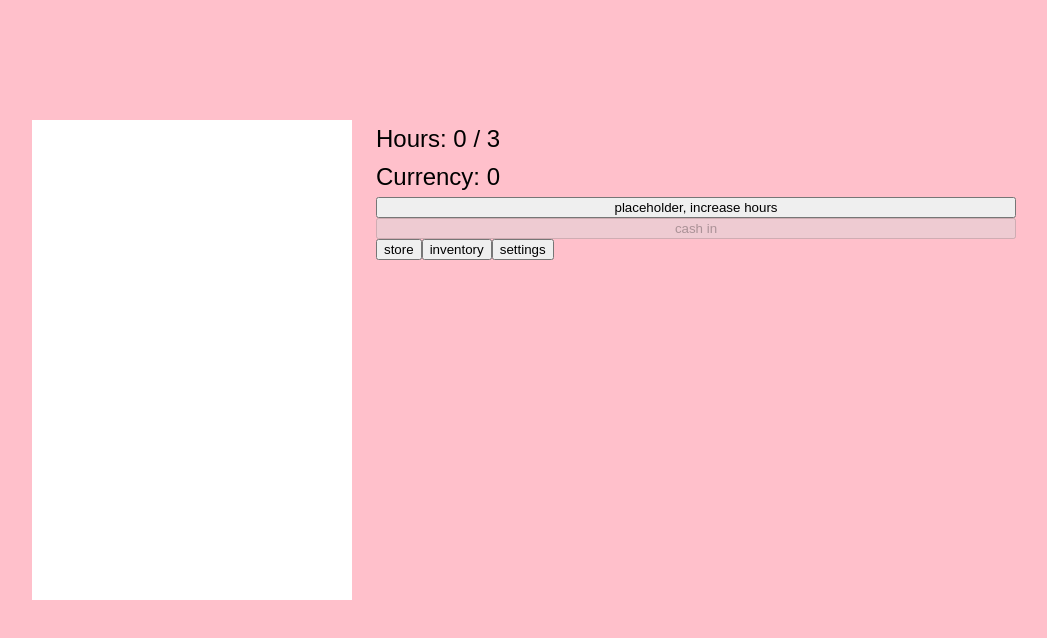
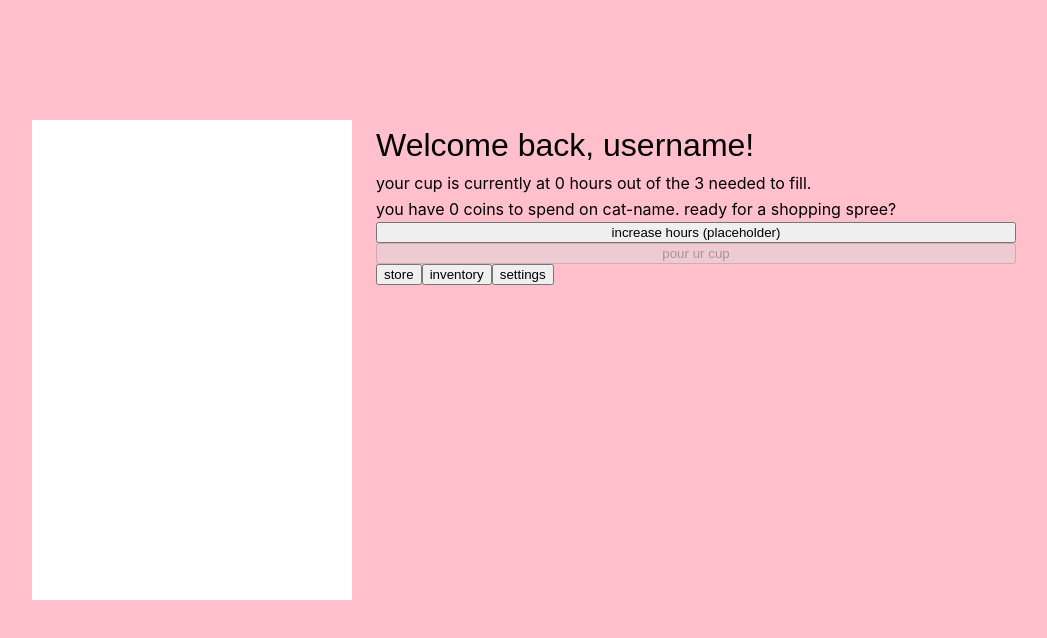
Before and after one commit to joysudo/catatime, a React (Vite) app in the folder src/renderer/: page / in a window 1280 px wide. Shown: the top 638 px of the page, without its empty margins (116-1163 px from the left). Built offline with nearby package versions, Linux system fonts and the light colour scheme; a web font is replaced by a local one.

Commit message:
edit main page template

```diff
--- a/src/renderer/src/pages/CatCup.jsx
+++ b/src/renderer/src/pages/CatCup.jsx
@@ -41,10 +41,11 @@ function CatCup() {
         <div className="cup-fill" style={{height: `${fillPercent}%`}}></div>
       </div>
       <div className="cup-info-container">
-        <h2>Hours: {hours} / {maxHours}</h2>
-        <h2>Currency: {currency}</h2>
-        <button onClick = {addHour} disabled={hours>=maxHours}>placeholder, increase hours</button>
-        <button onClick = {cashIn} disabled={hours < maxHours}>cash in</button>
+        <h1>Welcome back, username!</h1> {/*randomizing this message later would be fun*/}
+        <p>your cup is currently at {hours} hours out of the {maxHours} needed to fill.</p>
+        <p>you have {currency} coins to spend on cat-name. ready for a shopping spree?</p>
+        <button onClick = {addHour} disabled={hours>=maxHours}>increase hours (placeholder)</button>
+        <button onClick = {cashIn} disabled={hours < maxHours}>pour ur cup</button>
         <div className="cup-button-container">
           <button onClick = {toggleStore}>store</button>
           <button onClick = {toggleInventory}>inventory</button>
```
